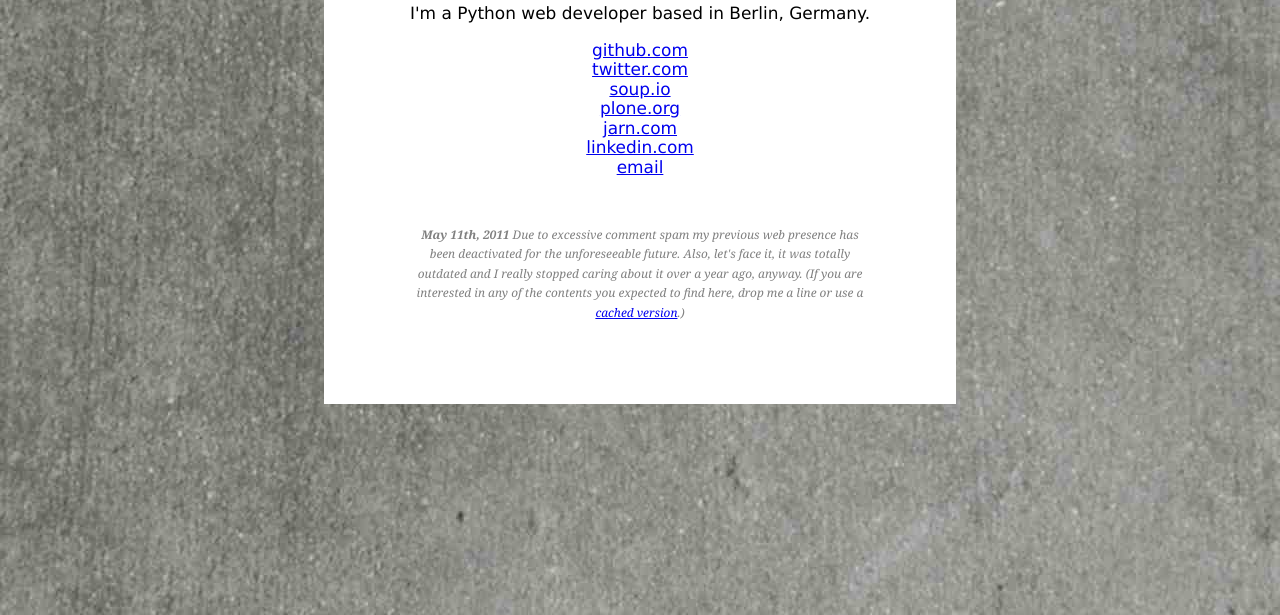
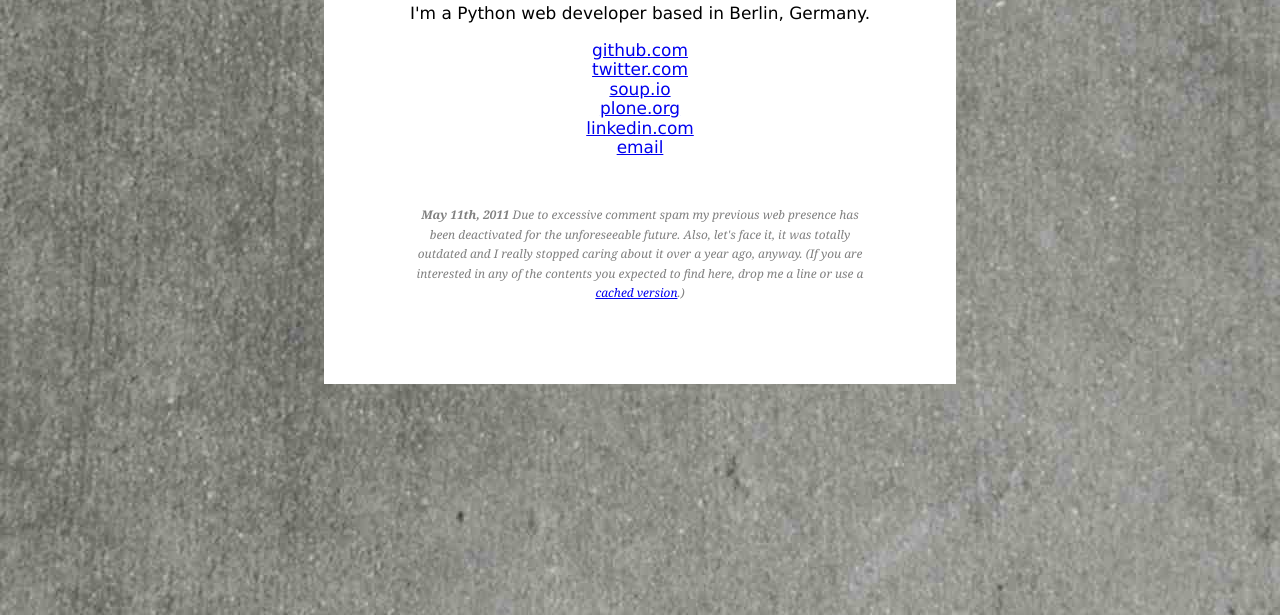
Before and after one commit to tomster/tomster.org, a plain HTML site: page maintenance.html in a window 1280 px wide. Shown: the part 185-800 px from the top of the page. Drawn offline with Linux system fonts and the light colour scheme.

Commit message:
that page no longer exists...

```diff
--- a/maintenance.html
+++ b/maintenance.html
@@ -23,7 +23,6 @@
         <li><a href="http://twitter.com/tomlazar">twitter.com</a></li>
         <li><a href="http://soup.tomster.org/">soup.io</a></li>
         <li><a href="http://plone.org/author/tomster">plone.org</a></li>
-        <li><a href="http://www.jarn.com/people/tomster">jarn.com</a></li>
         <li><a href="http://de.linkedin.com/in/tomlazar">linkedin.com</a></li>
         <li><a class="email" href="mailto:tom@tomster.org">email</a></li>
       </ul>
```
